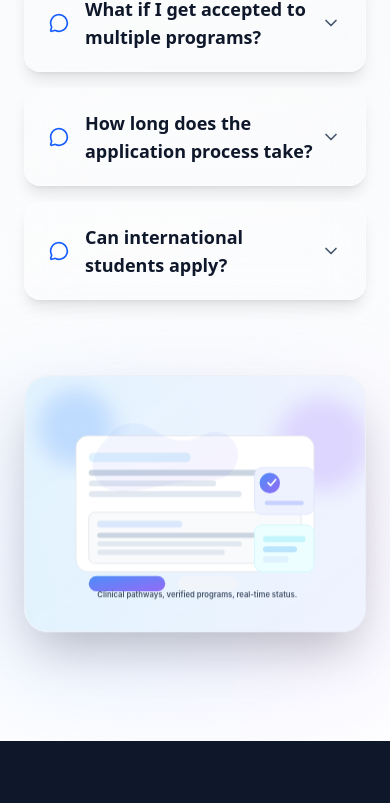
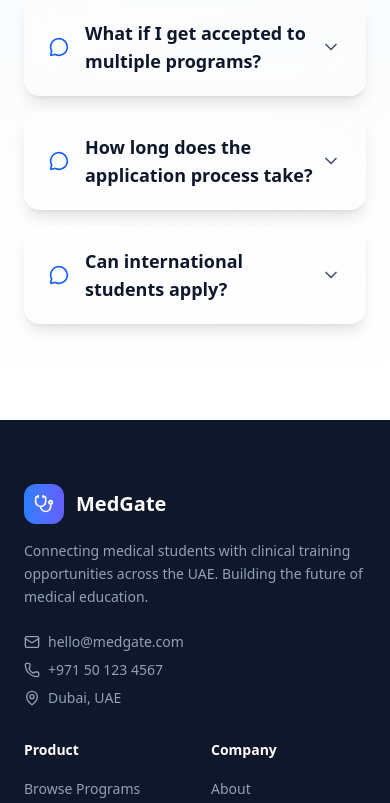
Before and after one commit to s1business84-hub/medgatefinal, a Next.js app in the folder medgate/: page / in a window 390 px wide. Shown: the part 4039-4842 px from the top of the page. Built offline with nearby package versions, Linux system fonts and the light colour scheme.

Commit message:
Remove FAQ illustration and parallax

```diff
--- a/medgate/components/sections/faq.tsx
+++ b/medgate/components/sections/faq.tsx
@@ -1,7 +1,6 @@
 "use client"
 
-import Image from "next/image"
-import { motion, AnimatePresence, useScroll, useTransform } from "framer-motion"
+import { motion, AnimatePresence } from "framer-motion"
 import { ChevronDown, MessageCircle, HelpCircle } from "lucide-react"
 import * as React from "react"
 
@@ -38,10 +37,6 @@ const faqs = [
 
 export function FAQ() {
   const [openIndex, setOpenIndex] = React.useState<number | null>(null)
-  const sectionRef = React.useRef<HTMLElement | null>(null)
-  const { scrollYProgress } = useScroll({ target: sectionRef, offset: ["start end", "end start"] })
-  const imageY = useTransform(scrollYProgress, [0, 1], ["-50px", "50px"])
-  const glowY = useTransform(scrollYProgress, [0, 1], ["-30px", "30px"])
 
   const containerVariants = {
     hidden: { opacity: 0 },
@@ -66,17 +61,14 @@ export function FAQ() {
   return (
     <section
       id="faq"
-      ref={sectionRef}
       className="py-24 sm:py-32 bg-gradient-to-b from-white via-slate-50 to-white relative overflow-hidden"
     >
       {/* Decorative Elements */}
       <div className="absolute top-0 right-0 w-96 h-96 bg-blue-100 rounded-full mix-blend-multiply filter blur-3xl opacity-20 -z-10" />
       <div className="absolute bottom-0 left-0 w-96 h-96 bg-purple-100 rounded-full mix-blend-multiply filter blur-3xl opacity-20 -z-10" />
 
-      <div className="mx-auto max-w-6xl px-6 lg:px-8">
-        <div className="grid lg:grid-cols-[1.05fr,0.95fr] gap-12 items-start">
-          <div className="space-y-10 mx-auto w-full max-w-2xl">
-            <div className="text-center lg:text-left">
+      <div className="mx-auto max-w-4xl px-6 lg:px-8">
+        <div className="mx-auto max-w-2xl text-center">
           <motion.div
             initial={{ opacity: 0, scale: 0.8 }}
             whileInView={{ opacity: 1, scale: 1 }}
@@ -114,7 +106,7 @@ export function FAQ() {
           whileInView="visible"
           viewport={{ once: true }}
           variants={containerVariants}
-              className="mx-auto max-w-3xl"
+          className="mx-auto mt-16 max-w-3xl"
         >
           <div className="space-y-4">
             <AnimatePresence mode="wait">
@@ -184,31 +176,6 @@ export function FAQ() {
           </div>
         </motion.div>
       </div>
-
-          {/* Parallax illustration */}
-          <div className="relative mt-10 lg:mt-0">
-            <motion.div
-              aria-hidden
-              className="absolute -left-10 -right-6 top-6 h-72 rounded-3xl bg-gradient-to-r from-blue-100 via-indigo-100 to-purple-100 blur-3xl opacity-70"
-              style={{ y: glowY }}
-            />
-            <motion.div
-              style={{ y: imageY }}
-              className="relative rounded-3xl overflow-hidden border border-slate-200/60 shadow-2xl bg-white/70 backdrop-blur"
-            >
-              <div className="absolute inset-0 bg-gradient-to-br from-white/30 via-transparent to-blue-50/40" />
-              <Image
-                src="/faq-illustration.svg"
-                alt="Clinician reviewing MedGate application FAQs and program status"
-                width={800}
-                height={600}
-                className="relative z-10 w-full h-auto"
-                priority={false}
-              />
-            </motion.div>
-          </div>
-        </div>
-      </div>
     </section>
   )
 }
```
Also changed, not shown: medgate/public/faq-illustration.svg (deleted). Lines whose indentation alone changed are shown as unchanged.
